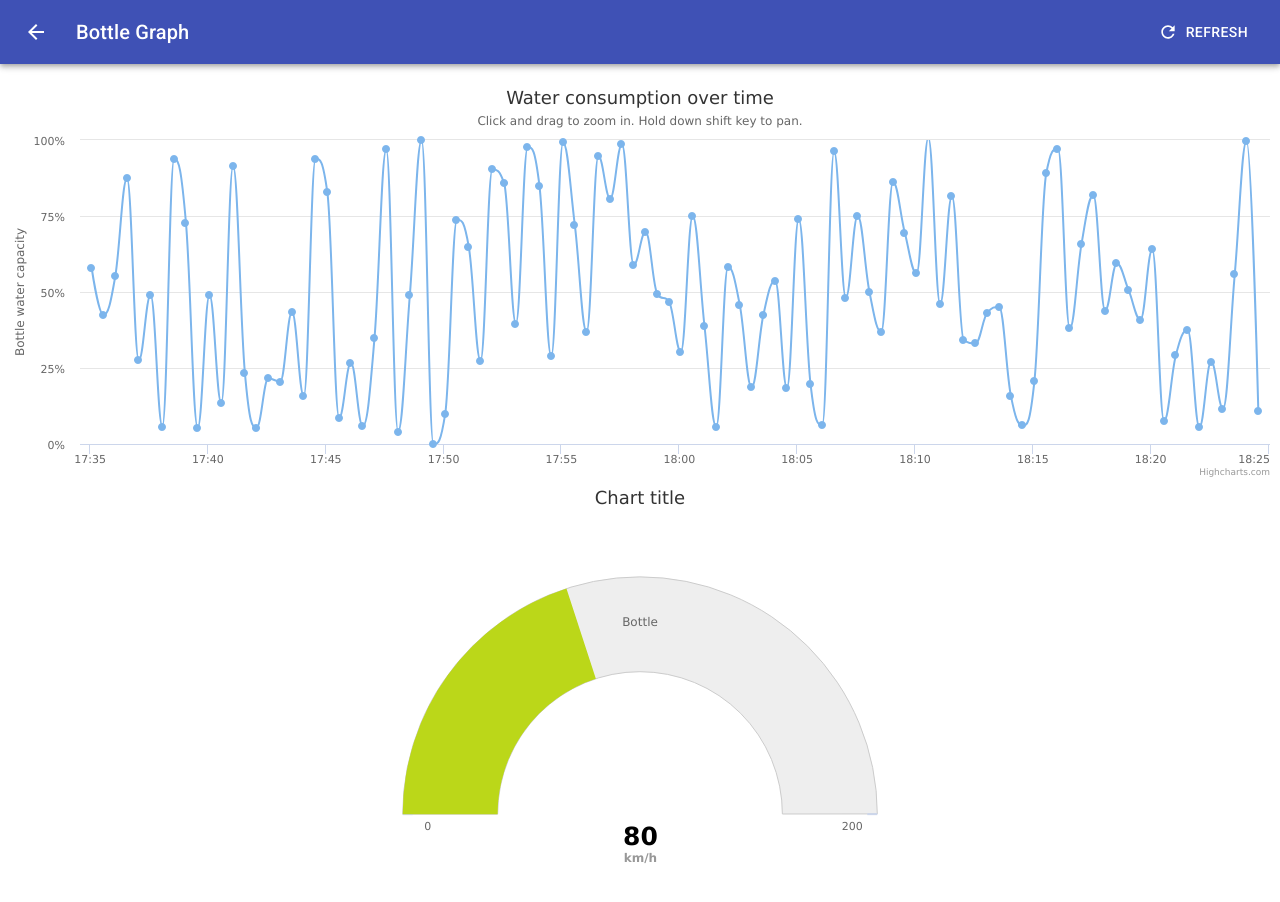
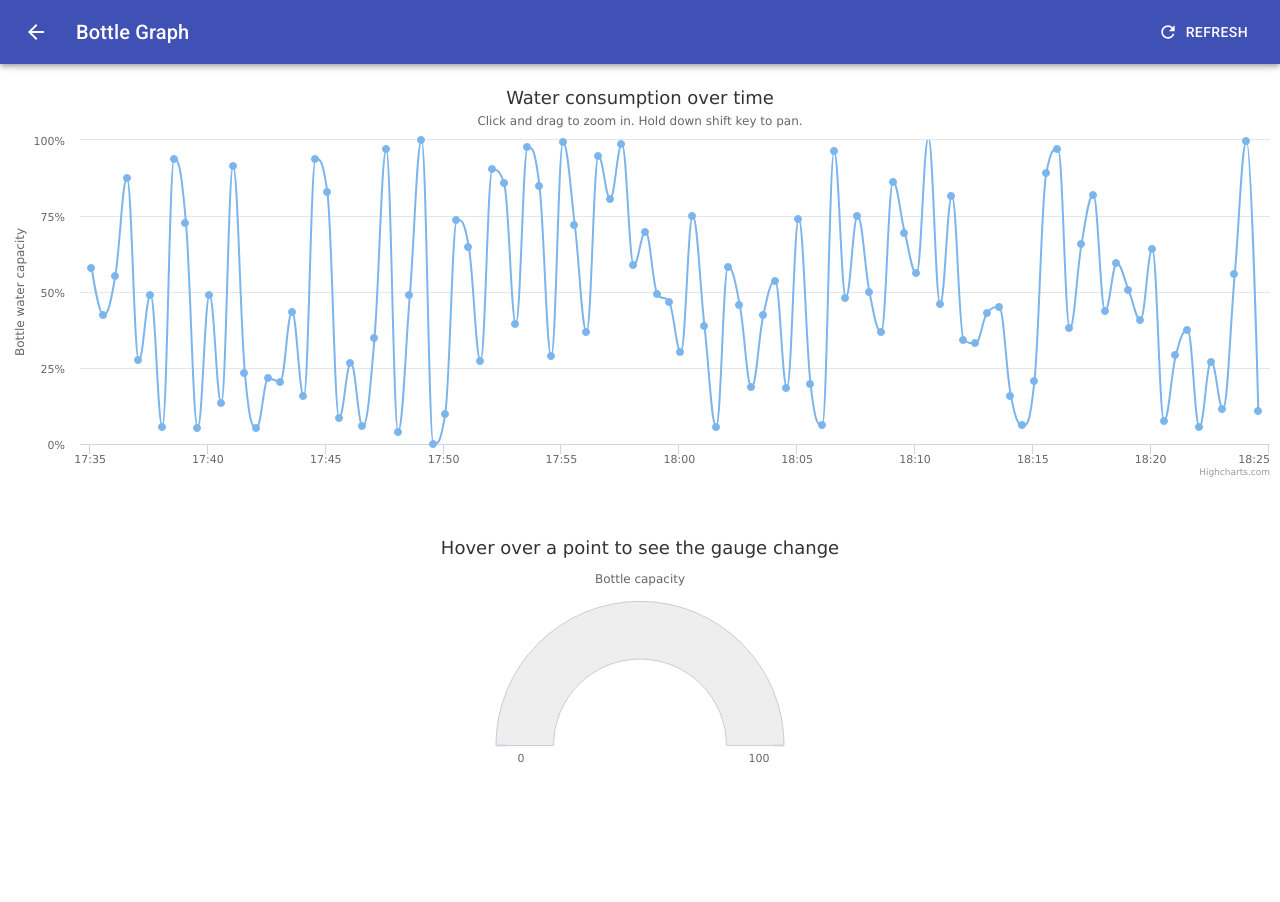
Before and after one commit to alexkubica/final-college-project, a React (Create React App) app in the folder web-client/: page /bottle in a window 1280 px wide. Shown: the top 902 px of the page. Before the commit the page ends 880 px from the top, so only its background shows below. Built offline with nearby package versions, Linux system fonts and the light colour scheme.

Commit message:
implement bottle gauge in client

```diff
--- a/web-client/src/BottleGraph.js
+++ b/web-client/src/BottleGraph.js
@@ -1,52 +1,59 @@
-import React from 'react';
-import PropTypes from 'prop-types';
-import moment from 'moment';
-import Highcharts from 'highcharts';
-import highchartsMore from 'highcharts/highcharts-more';
-import solidgauge from 'highcharts/modules/solid-gauge';
-import HighchartsReact from 'highcharts-react-official';
-import { DataPropType, MINUTES_IN_MS, graphSubtitleText, GRAPH_DATE_FORMAT } from './utils';
+import React, { useState } from "react";
+import PropTypes from "prop-types";
+import moment from "moment";
+import Highcharts from "highcharts";
+import highchartsMore from "highcharts/highcharts-more";
+import solidgauge from "highcharts/modules/solid-gauge";
+import HighchartsReact from "highcharts-react-official";
+import {
+  DataPropType,
+  MINUTES_IN_MS,
+  graphSubtitleText,
+  GRAPH_DATE_FORMAT
+} from "./utils";
 
 highchartsMore(Highcharts);
 solidgauge(Highcharts);
 
 const propTypes = {
-	data: PropTypes.arrayOf(DataPropType),
+  data: PropTypes.arrayOf(DataPropType)
 };
 
 export default function BottleGraph({ data }) {
+  const [currentBottle, setCurrentBottle] = useState();
+
   const lineOptions = {
     chart: {
-			zoomType: 'x',
+      zoomType: "x",
       panning: true,
-			panKey: 'shift',
+      panKey: "shift"
     },
     title: {
-			text: 'Water consumption over time',
+      text: "Water consumption over time"
     },
     subtitle: {
-			text: graphSubtitleText(),
+      text: graphSubtitleText()
     },
     xAxis: {
-			type: 'datetime',
-			minRange: 5 * MINUTES_IN_MS,
+      type: "datetime",
+      minRange: 5 * MINUTES_IN_MS
     },
     yAxis: {
       title: {
-				text: 'Bottle water capacity',
+        text: "Bottle water capacity"
       },
       labels: {
-				format: '{value}%',
+        format: "{value}%"
       },
       min: 0,
-			max: 100,
+      max: 100
     },
     tooltip: {
       xDateFormat: GRAPH_DATE_FORMAT,
-			valueSuffix: '%',
+      valueSuffix: "%"
     },
     legend: {
-			enabled: false,
+      enabled: false
     },
     plotOptions: {
       area: {
@@ -55,7 +62,7 @@ export default function BottleGraph({ data }) {
             x1: 0,
             y1: 0,
             x2: 0,
-						y2: 1,
+            y2: 1
           },
           stops: [
             [0, Highcharts.getOptions().colors[0]],
@@ -63,73 +70,95 @@ export default function BottleGraph({ data }) {
               1,
               Highcharts.Color(Highcharts.getOptions().colors[0])
                 .setOpacity(0)
-								.get('rgba'),
-						],
-					],
+                .get("rgba")
+            ]
+          ]
         },
         marker: {
-					radius: 2,
+          radius: 2
         },
         lineWidth: 1,
         states: {
           hover: {
-						lineWidth: 1,
+            lineWidth: 1
+          }
         },
+        threshold: null
       },
-				threshold: null,
+      series: {
+        point: {
+          events: {
+            mouseOver: function() {
+              setCurrentBottle({
+                capacity: this.y,
+                time: this.x
+              });
             },
+            mouseOut: function() {
+              setCurrentBottle(-1);
+            }
+          }
+        }
+      }
     },
     series: [
       {
-				type: 'spline',
-				name: 'Bottle',
+        type: "spline",
+        name: "Bottle",
         data: data.map(obj => {
           return [moment(obj.timestamp).valueOf(), obj.value];
-				}),
-			},
-		],
+        })
+      }
+    ]
   };
   const gaugeOptions = {
     chart: {
-			type: 'solidgauge',
+      type: "solidgauge"
+    },
+
+    title: {
+      text: currentBottle
+        ? `Bottle capacity in ${moment(currentBottle.time).format(
+            "DD/MM/YYYY HH:mm:ss"
+          )}`
+        : `Hover over a point to see the gauge change`
     },
 
     pane: {
-			center: ['50%', '85%'],
-			size: '140%',
       startAngle: -90,
       endAngle: 90,
       background: {
-				backgroundColor: Highcharts.defaultOptions.legend.backgroundColor || '#EEE',
-				innerRadius: '60%',
-				outerRadius: '100%',
-				shape: 'arc',
-			},
+        backgroundColor:
+          Highcharts.defaultOptions.legend.backgroundColor || "#EEE",
+        innerRadius: "60%",
+        outerRadius: "100%",
+        shape: "arc"
+      }
     },
 
     tooltip: {
-			enabled: false,
+      enabled: false
     },
 
     // the value axis
     yAxis: {
       stops: [
-				[0.1, '#55BF3B'], // green
-				[0.5, '#DDDF0D'], // yellow
-				[0.9, '#DF5353'], // red
+        [0.1, "#55BF3B"], // green
+        [0.5, "#DDDF0D"], // yellow
+        [0.9, "#DF5353"] // red
       ],
       lineWidth: 0,
       minorTickInterval: null,
       tickAmount: 2,
       labels: {
-				y: 16,
+        y: 16
       },
       min: 0,
-			max: 200,
+      max: 100,
       title: {
-				y: -70,
-				text: 'Bottle ',
-			},
+        y: -90,
+        text: "Bottle capacity"
+      }
     },
 
     plotOptions: {
@@ -137,36 +166,40 @@ export default function BottleGraph({ data }) {
         dataLabels: {
           y: 5,
           borderWidth: 0,
-					useHTML: true,
+          useHTML: true
         },
-			},
+        animation: {
+          duration: 200
+        }
+      }
     },
 
     credits: {
-			enabled: false,
+      enabled: false
     },
 
     series: [
       {
-				name: 'Speed',
-				data: [80],
+        name: "Bottle capacity",
+        data: currentBottle ? [currentBottle.capacity] : [],
         dataLabels: {
           format:
             '<div style="text-align:center">' +
-						'<span style="font-size:25px">{y}</span><br/>' +
-						'<span style="font-size:12px;opacity:0.4">km/h</span>' +
-						'</div>',
+            '<span style="font-size:25px">{y}%</span><br/>' +
+            "</div>"
         },
         tooltip: {
-					valueSuffix: ' km/h',
-				},
-			},
-		],
+          valueSuffix: "%"
+        }
+      }
+    ]
   };
 
   return (
     <div>
+      <div style={{ marginBottom: "50px" }}>
         <HighchartsReact highcharts={Highcharts} options={lineOptions} />
+      </div>
       <HighchartsReact highcharts={Highcharts} options={gaugeOptions} />
     </div>
   );
--- a/web-client/src/PostureGraph.js
+++ b/web-client/src/PostureGraph.js
@@ -1,48 +1,53 @@
-import React from 'react';
-import PropTypes from 'prop-types';
-import moment from 'moment';
-import Highcharts from 'highcharts';
-import HighchartsReact from 'highcharts-react-official';
-import { DataPropType, MINUTES_IN_MS, graphSubtitleText, GRAPH_DATE_FORMAT } from './utils';
+import React from "react";
+import PropTypes from "prop-types";
+import moment from "moment";
+import Highcharts from "highcharts";
+import HighchartsReact from "highcharts-react-official";
+import {
+  DataPropType,
+  MINUTES_IN_MS,
+  graphSubtitleText,
+  GRAPH_DATE_FORMAT
+} from "./utils";
 
 const propTypes = {
-	data: PropTypes.arrayOf(DataPropType),
+  data: PropTypes.arrayOf(DataPropType)
 };
 
 export default function PostureGraph({ data }) {
   const options = {
     chart: {
-			zoomType: 'x',
+      zoomType: "x",
       panning: true,
-			panKey: 'shift',
+      panKey: "shift"
     },
     title: {
-			text: 'Posture angle over time',
+      text: "Posture angle over time"
     },
     subtitle: {
-			text: graphSubtitleText(),
+      text: graphSubtitleText()
     },
     xAxis: {
-			type: 'datetime',
-			minRange: 5 * MINUTES_IN_MS,
+      type: "datetime",
+      minRange: 5 * MINUTES_IN_MS
     },
     yAxis: {
       title: {
-				text: 'Posture angle',
+        text: "Posture angle"
       },
       labels: {
-				format: '{value}°',
+        format: "{value}°"
       },
       min: 0,
       max: 360,
-			tickPositions: [0, 90, 180, 270, 360],
+      tickPositions: [0, 90, 180, 270, 360]
     },
     tooltip: {
       xDateFormat: GRAPH_DATE_FORMAT,
-			valueSuffix: '°',
+      valueSuffix: "°"
     },
     legend: {
-			enabled: false,
+      enabled: false
     },
     plotOptions: {
       area: {
@@ -51,7 +56,7 @@ export default function PostureGraph({ data }) {
             x1: 0,
             y1: 0,
             x2: 0,
-						y2: 1,
+            y2: 1
           },
           stops: [
             [0, Highcharts.getOptions().colors[0]],
@@ -59,31 +64,31 @@ export default function PostureGraph({ data }) {
               1,
               Highcharts.Color(Highcharts.getOptions().colors[0])
                 .setOpacity(0)
-								.get('rgba'),
-						],
-					],
+                .get("rgba")
+            ]
+          ]
         },
         marker: {
-					radius: 2,
+          radius: 2
         },
         lineWidth: 1,
         states: {
           hover: {
-						lineWidth: 1,
+            lineWidth: 1
+          }
         },
-				},
-				threshold: null,
-			},
+        threshold: null
+      }
     },
     series: [
       {
-				type: 'spline',
-				name: 'Posture',
+        type: "spline",
+        name: "Posture",
         data: data.map(obj => {
           return [moment(obj.timestamp).valueOf(), obj.value];
-				}),
-			},
-		],
+        })
+      }
+    ]
   };
 
   return <HighchartsReact highcharts={Highcharts} options={options} />;
```
Also changed, not shown: web-client/src/App.js (+75 -44 lines), 1 other file (tests, documents, lock files or other folders). Lines whose indentation alone changed are shown as unchanged.
